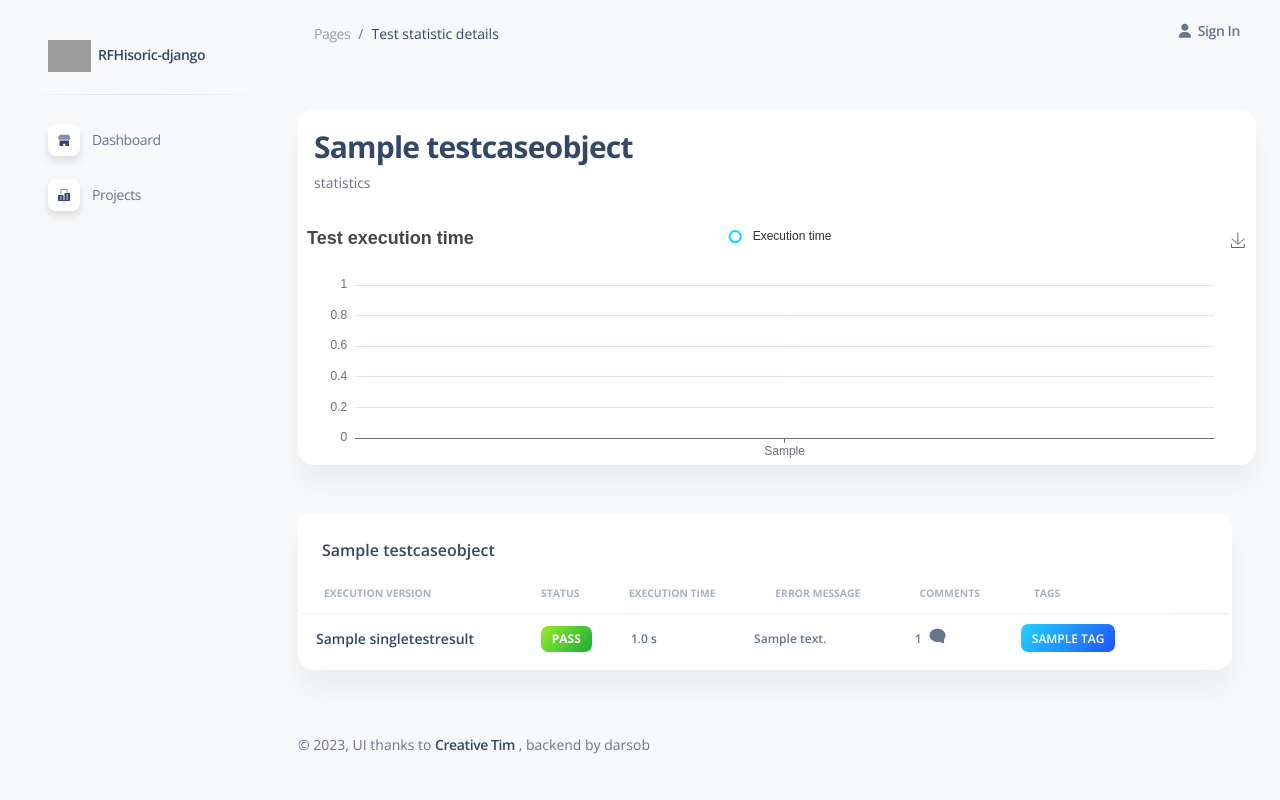
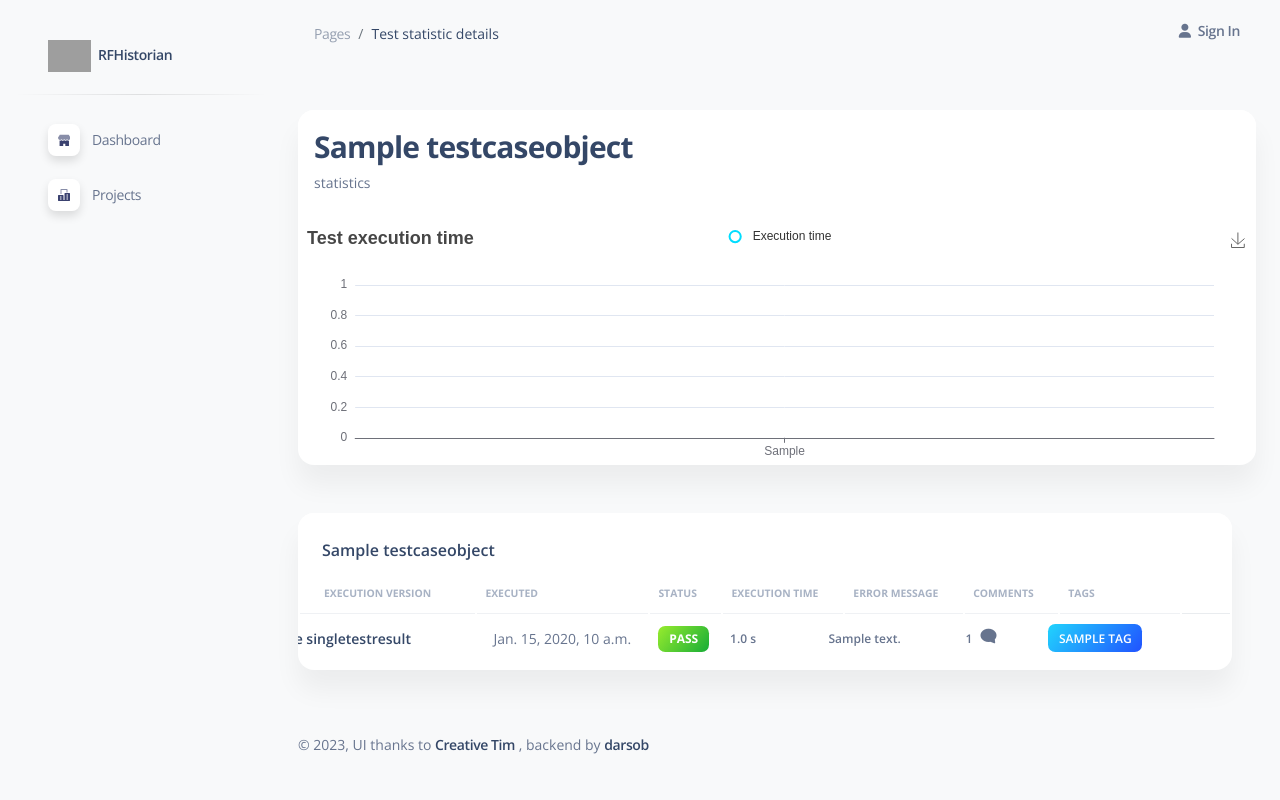
Before and after one commit to derylio1/rfhistorian, a Django app: page /projects/1/statistics/00000000-0000-0000-0000-000000000001 in a window 1280 px wide. Run offline with Django 4.2, Linux system fonts and the light colour scheme; tables that the repository leaves empty hold one stand-in row (values such as "Sample post"); some libraries are stand-ins or nearby versions; grey boxes are pictures that could not be loaded.

Commit message:
added execution datetime in project details and testcase statistics

```diff
--- a/templates/base.html
+++ b/templates/base.html
@@ -22,7 +22,7 @@
   <link rel="apple-touch-icon" sizes="76x76" href="{% static '/assets/img/apple-icon.png' %}">
   <link rel="icon" type="image/png" href="{% static '/assets/img/favicon.png' %}">
   <title>
-    Robot Framework History - {{ page_name }}
+    RFHistorian - {{ page_name }}
   </title>
   <!--     Fonts and icons     -->
   <link href="https://fonts.googleapis.com/css?family=Open+Sans:300,400,600,700" rel="stylesheet" />
@@ -43,7 +43,7 @@
       <i class="fas fa-times p-3 cursor-pointer text-secondary opacity-5 position-absolute end-0 top-0 d-none d-xl-none" aria-hidden="true" id="iconSidenav"></i>
       <a class="navbar-brand m-0" href="/">
         <img src="{% static '/assets/img/logo-ct-dark.png' %}" class="navbar-brand-img h-100" alt="main_logo">
-        <span class="ms-1 font-weight-bold">RFHisoric-django</span>
+        <span class="ms-1 font-weight-bold">RFHistorian</span>
       </a>
     </div>
 
@@ -163,7 +163,8 @@
               </script>,
               UI thanks to
               <a href="https://www.creative-tim.com" class="font-weight-bold" target="_blank">Creative Tim</a>
-              , backend by darsob
+              , backend by
+              <a href="https://github.com/derylio1/rfhistorian" class="font-weight-bold" target="_blank">darsob</a>
             </div>
           </div>
         </div>
@@ -177,15 +178,6 @@
   <script src="{% static 'assets/js/plugins/smooth-scrollbar.min.js' %}"></script>
 
 
-  <script>
-    var win = navigator.platform.indexOf('Win') > -1;
-    if (win && document.querySelector('#sidenav-scrollbar')) {
-      var options = {
-        damping: '0.5'
-      }
-      Scrollbar.init(document.querySelector('#sidenav-scrollbar'), options);
-    }
-  </script>
   <!-- Github buttons -->
   <script async defer src="https://buttons.github.io/buttons.js"></script>
   <!-- Control Center for Soft Dashboard: parallax effects, scripts for the example pages etc -->
--- a/templates/core/project_detail.html
+++ b/templates/core/project_detail.html
@@ -79,6 +79,7 @@
               <thead>
                 <tr>
                   <th class="text-uppercase text-secondary text-xxs font-weight-bolder opacity-7">Version</th>
+                  <th class="text-uppercase text-secondary text-xxs font-weight-bolder opacity-7 ps-2">Executed</th>
                   <th class="text-uppercase text-secondary text-xxs font-weight-bolder opacity-7 ps-2">Time in seconds</th>
                   <th class="text-uppercase text-secondary text-xxs font-weight-bolder opacity-7 ps-2">Total test cases</th>
                   <th class="text-uppercase text-secondary text-xxs font-weight-bolder text-center opacity-7 ps-2">Tests passed</th>
@@ -88,7 +89,7 @@
                 </tr>
               </thead>
               <tbody>
-              {% for suite in suites %}
+              {% for suite in suites reversed  %}
                 <tr>
                   <td>
                     <div class="d-flex px-2">
@@ -99,6 +100,9 @@
                         <a href="{{ suite.get_execution_details_url }}" class="text-sm font-weight-bold mb-0">{{ suite.version }}</a>
                       </div>
                     </div>
+                  </td>
+                  <td>
+                    <span class="text-xs font-weight-bold">{{ suite.date_executed }}</span>
                   </td>
                   <td>
                     <span class="text-xs font-weight-bold">{{ suite.total_time }}</span>
--- a/templates/core/testcaseobject_detail.html
+++ b/templates/core/testcaseobject_detail.html
@@ -38,6 +38,7 @@
             <thead>
               <tr>
                 <th class="text-uppercase text-secondary text-xxs font-weight-bolder opacity-7">Execution version</th>
+                <th class="text-uppercase text-secondary text-xxs font-weight-bolder opacity-7 ps-2">Executed</th>
                 <th class="text-uppercase text-secondary text-xxs font-weight-bolder opacity-7 ps-2">Status</th>
                 <th class="text-uppercase text-secondary text-xxs font-weight-bolder opacity-7 ps-2">Execution time</th>
                 <th class="text-uppercase text-secondary text-xxs font-weight-bolder opacity-7 ps-2">Error message</th>
@@ -50,9 +51,16 @@
             {% for test in test_execution %}
               <tr>
                 <td>
+                  <div class="d-flex align-items-center justify-content-center w-30">
+                    <div class="my-auto">
+                      <h6 class="mb-0 text-sm">{{ test.test_name }}</h6>
+                    </div>
+                  </div>
+                </td>
+                <td>
                   <div class="d-flex px-2">
                     <div class="my-auto">
-                      <h6 class="mb-0 text-sm">{{ test.test_name }}</h6>
+                      <span class="mb-0 text-sm">{{ test.suite_execution.date_executed }}</span>
                     </div>
                   </div>
                 </td>
```
